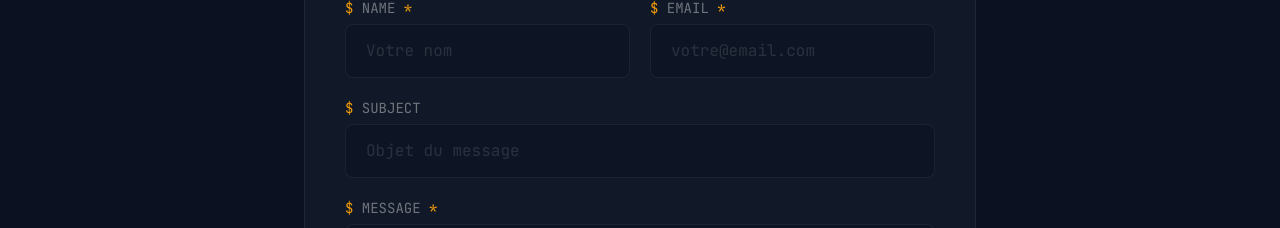
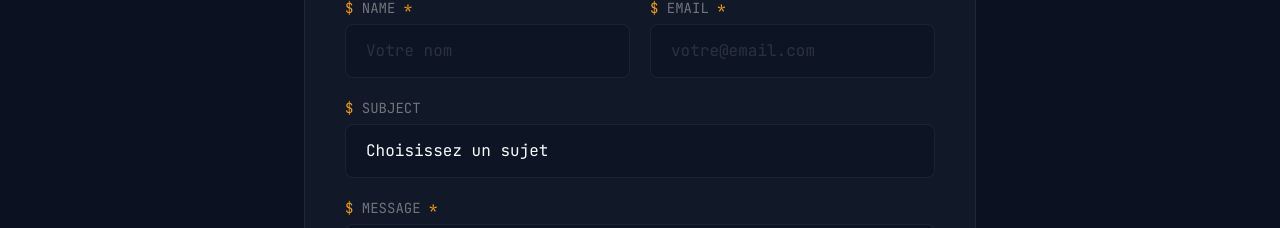
Before and after one commit to akaletekoffilevis/my-sweet-portfolio, a React (Vite) app: page / in a window 1280 px wide. Shown: the part 6040-6268 px from the top of the page. Built offline with nearby package versions, Linux system fonts and the light colour scheme.

Commit message:
feat: add more contact subject options

```diff
--- a/src/components/ContactAndResume.tsx
+++ b/src/components/ContactAndResume.tsx
@@ -153,10 +153,21 @@ export default function ContactAndResume() {
                   <label className="block text-sm font-mono text-app-text-muted mb-1.5">
                     <span className="text-app-accent">$</span> SUBJECT
                   </label>
-                  <input type="text" value={formData.subject}
+                  <select value={formData.subject}
                     onChange={e => setFormData({...formData, subject: e.target.value})}
-                    className="w-full bg-app-bg/50 border border-app-border-subtle rounded-lg px-4 md:px-5 py-3 md:py-3.5 text-sm md:text-base font-mono text-app-text-white placeholder-app-text-muted/30 focus:border-app-accent focus:ring-1 focus:ring-app-accent/10 focus:outline-none transition-all"
-                    placeholder="Objet du message" />
+                    className="w-full bg-app-bg/50 border border-app-border-subtle rounded-lg px-4 md:px-5 py-3 md:py-3.5 text-sm md:text-base font-mono text-app-text-white focus:border-app-accent focus:ring-1 focus:ring-app-accent/10 focus:outline-none transition-all appearance-none cursor-pointer"
+                  >
+                    <option value="" disabled className="bg-app-bg text-app-text-muted">Choisissez un sujet</option>
+                    <option value="Collaboration / Projet" className="bg-app-bg">Collaboration / Projet</option>
+                    <option value="Offre de stage / Emploi" className="bg-app-bg">Offre de stage / Emploi</option>
+                    <option value="Mission Freelance" className="bg-app-bg">Mission Freelance</option>
+                    <option value="Demande d'information" className="bg-app-bg">Demande d'information</option>
+                    <option value="Soutien technique / Bug" className="bg-app-bg">Soutien technique / Bug</option>
+                    <option value="Proposition de partenariat" className="bg-app-bg">Proposition de partenariat</option>
+                    <option value="Review de code" className="bg-app-bg">Review de code</option>
+                    <option value="Contribution open-source" className="bg-app-bg">Contribution open-source</option>
+                    <option value="Autre" className="bg-app-bg">Autre</option>
+                  </select>
                 </div>
                 <div>
                   <label className="block text-sm font-mono text-app-text-muted mb-1.5">
```
